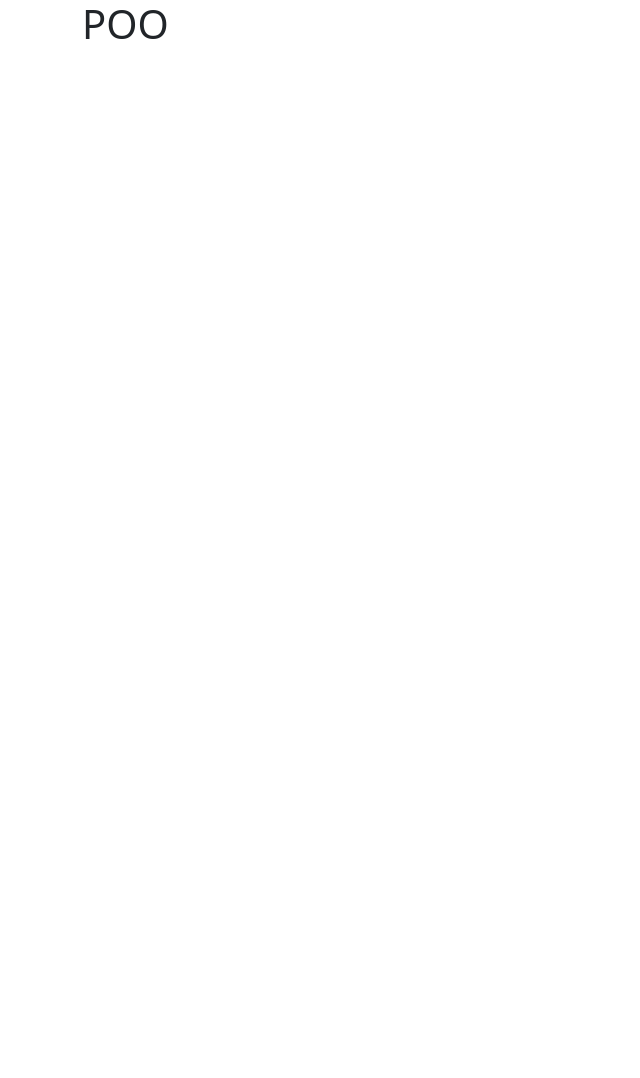
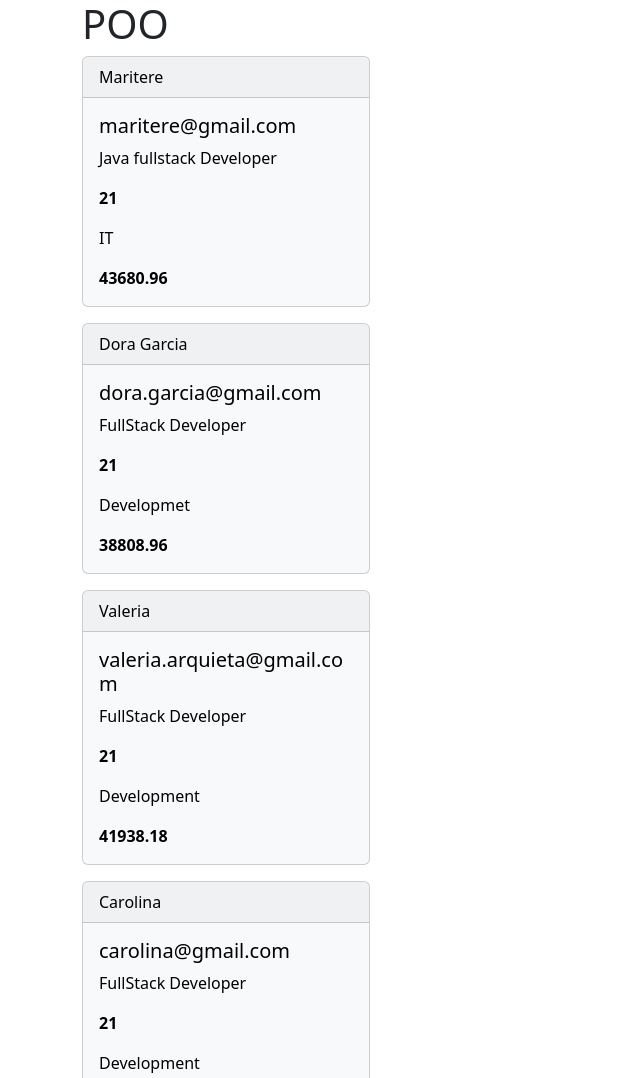
Before and after one commit to adrianajmzprz/JS_POO, a plain HTML site: page index.html in a window 1280 px wide. Shown: the top 1078 px of the page, without its empty margins (0-640 px from the left). Before the commit the page ends 800 px from the top, so only its background shows below. Drawn offline with nearby package versions, Linux system fonts and the light colour scheme.

Commit message:
Se acomplento informacion de poo

```diff
--- a/index.html
+++ b/index.html
@@ -9,6 +9,7 @@
   <body>
      <main class="container">
         <h1>POO</h1>
+        <div id="divEmployees"></div>
      </main>
      <script src="./js/main.js"></script>
      <script src="https://cdn.jsdelivr.net/npm/bootstrap@5.2.3/dist/js/bootstrap.bundle.min.js" integrity="sha384-kenU1KFdBIe4zVF0s0G1M5b4hcpxyD9F7jL+jjXkk+Q2h455rYXK/7HAuoJl+0I4" crossorigin="anonymous"></script>
--- a/js/classes1.js
+++ /dev/null
@@ -1,6 +0,0 @@
-const person={firstName: "Jane", lastName:"Doe", email:"jane.doe@gmail.com"};
-const person1={firstName: "John", lastName:"Doe", email:"jdoe@gmail.com", age:40};
-
-
-console.log(person.firstName, person.lastName);
-console.log(person1.firstName, person1.lastName, person1.age);
--- a/js/main.js
+++ b/js/main.js
@@ -1,20 +1,84 @@
+let divEmployees = document.getElementById("divEmployees")
 
+class Person { //clase superior //objeto persona
+    name="";
+    email= "";
+    age=0;
+    resume="";
+    id=0;
+    static total = 0;
+    constructor(name, email, age, resume){
+        this.name=name;
+        this.email=email.toLowerCase(); //que este en minisculas//
+        this.age=(age<18)?18:age; //validacion previa
+        this.resume=resume;
+        Person.total ++; // va incrementar una persona de una en una
+        this.id = Person.total;
+     }// constructorPERSON
+     static printTotal(){
+        console.log(Person.total);
+     }
 
-class Person {
-    name ="";
-    email="";
-    age="";
-    resumen="";
+    printInfo(div){ //,método
+        div.insertAdjacentHTML("beforeend",
+        `
+        <div id="card_${this.id}" class="card text-bg-light mb-3" style="max-width: 18rem;">
+         <div class="card-header">${this.name}</div>
+          <div class="card-body">
+         <h5 class="card-title">${this.email}</h5>
+           <p class="card-text">${this.resume}</p>
+          <p class="card-text"><strong>${ this.age}</strong></p>
+         </div>
+        </div>`); // estoy asignando un nombre email
+        //console.log(this.name, this.email, this.age, this.resume);
+    } //printInfo
+}// class Person las clases para identificarlo con la primera en mayuscula y objetos en minuscula
 
-    printInfo(){
-        console.log(this.name, this.email, this.age, this.resumen);
-    }//printInfo
+class Employee extends Person{ //clase superior person //
+     department ="";
+     salary ="";
+     constructor(name, email, age, resume, department, salary){
+        super(name, email, age, resume) //toma hagarra los de arriba y los asigna a la clasa superior y es el del empleado
+        this.department=department;
+        this.salary=salary
+     } //constructor
+     calculateSalary(){
+        return ( (this.salary*30) *1.16).toFixed(2);
+     }//calcular el salario calculateSalary
 
-}// class Person
+      printInfo(div){
+        super.printInfo(div); // manda a llamar a la linea superior
+        let cardBody= document.getElementById(`card_${this.id}`)
+            .getElementsByClassName("card-body")[0];
+        cardBody.insertAdjacentHTML("beforeend",`
+          <p class="card-text">${this.department}</p>
+          <p class="card-text"><strong>${this.calculateSalary()}</strong></p>
+        `);
+       //console.log(this.department, this.salary, this.calculateSalary());
+      } //printInfo
+} //class Employee
 
-let john = new  Person ();
-john.name="John Doe"
-john.age=40;
-john.email="jdoe@gmail.com";
+/*let maritere = new Employee("Maritere","maritere@gmail.com", 21, //tipo empleado
+"Java fullstack Developer", "IT", 1255.20 );
+//let jane = new Person("Jane Doe", "jane.doe@gmail.com", 26, "Jane"); //tipo persona
+let dora = new Employee("Dora Garcia", "dora.garcia@gmail.com", 21,
+"FullStack Developer", "Developmet", 1115.20 );
+let vale = new Employee("Valeria Arquieta", "valeria.arquieta@gmail.com", 21,
+  "FullStack Developer", "Development", 1205.12);
+//john.resume="Otra cosa"
+//jane.printInfo();
+//john.printInfo(); //metodo
+maritere.printInfo(divEmployees);
+dora.printInfo(divEmployees);
+vale.printInfo(divEmployees);
+//Person.printTotal(); */
 
-john.printInfo();
+let employees = [];
+employees.push(
+    new Employee("Maritere","maritere@gmail.com", 21, "Java fullstack Developer", "IT", 1255.20 ),
+    new Employee("Dora Garcia", "dora.garcia@gmail.com", 21, "FullStack Developer", "Developmet", 1115.20 ),
+    new Employee("Valeria", "valeria.arquieta@gmail.com", 21, "FullStack Developer", "Development", 1205.12),
+    new Employee ("Carolina ", "CAROLINA@gmail.com", 21, "FullStack Developer", "Development", 1225.12)
+);
+employees.forEach(e => e.printInfo(divEmployees) );
+Person.printTotal();
```
Also changed, not shown: js/clases.js (added).
